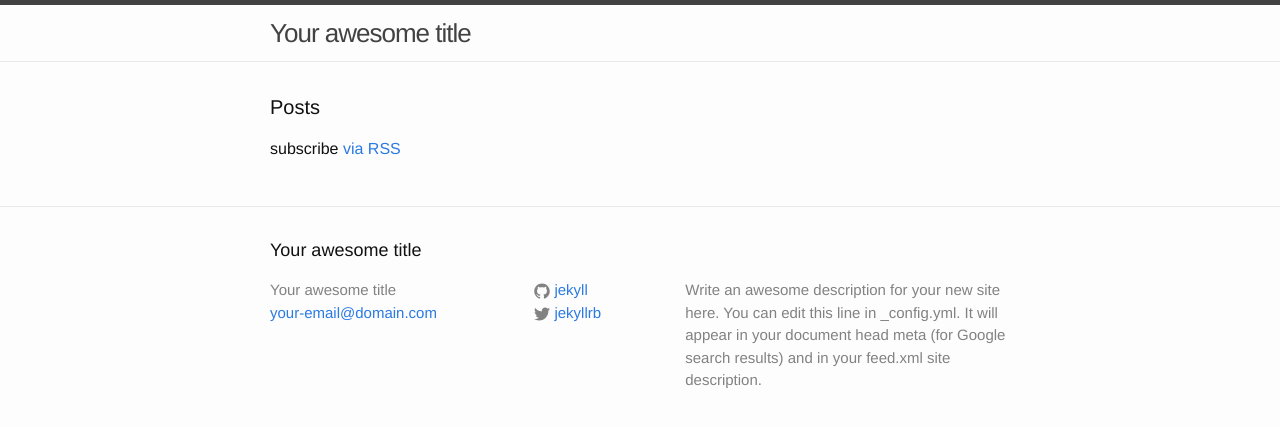
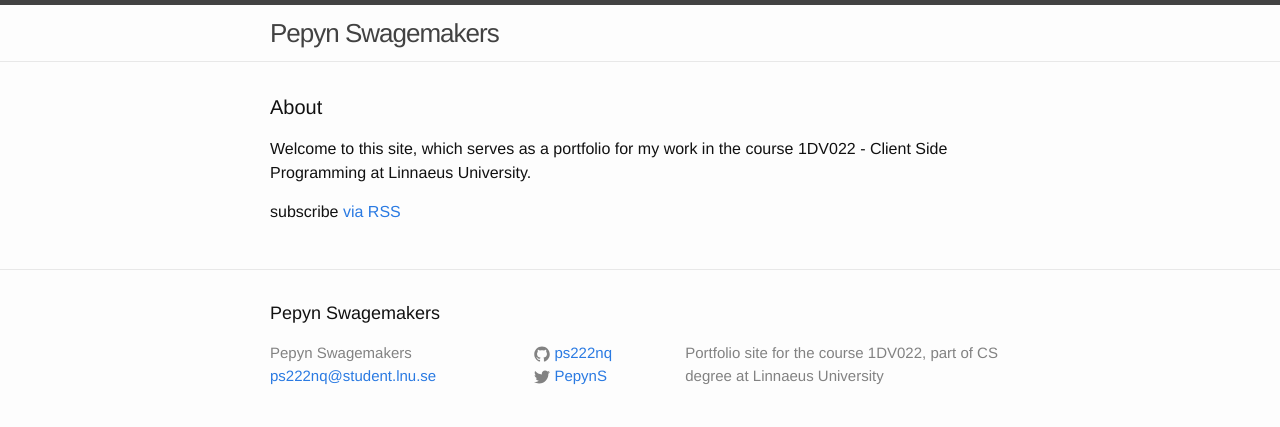
Before and after one commit to ps222nq/ps222nq.github.io, a Jekyll site: the page built from about.html, in a window 1280 px wide. Shown: the top 427 px of the page. Built offline with Jekyll 4.4.1, drawn with Linux system fonts in a browser that asks for light colours.

Commit message:
hello world post

```diff
--- a/_config.yml
+++ b/_config.yml
@@ -1,14 +1,11 @@
 # Site settings
-title: Your awesome title
-email: your-email@domain.com
-description: > # this means to ignore newlines until "baseurl:"
-  Write an awesome description for your new site here. You can edit this
-  line in _config.yml. It will appear in your document head meta (for
-  Google search results) and in your feed.xml site description.
+title: Pepyn Swagemakers
+email: ps222nq@student.lnu.se
+description: Portfolio site for the course 1DV022, part of CS degree at Linnaeus University
 baseurl: "" # the subpath of your site, e.g. /blog/
 url: "http://yourdomain.com" # the base hostname & protocol for your site
-twitter_username: jekyllrb
-github_username:  jekyll
+twitter_username: PepynS
+github_username:  ps222nq
 
 # Build settings
 markdown: kramdown
--- a/about.html
+++ b/about.html
@@ -4,7 +4,10 @@ layout: default
 
 <div class="home">
 
-    <h1 class="page-heading">Posts</h1>
+    <h1 class="page-heading">About</h1>
+
+    <p>Welcome to this site, which serves as a portfolio for my work in the course 1DV022 - Client Side Programming at Linnaeus University.
+    </p>
 
 
 
```
Also changed, not shown: _posts/2015-11-06-Hello-World.md (added, +9 -0 lines), _includes/navigation.html (added).
